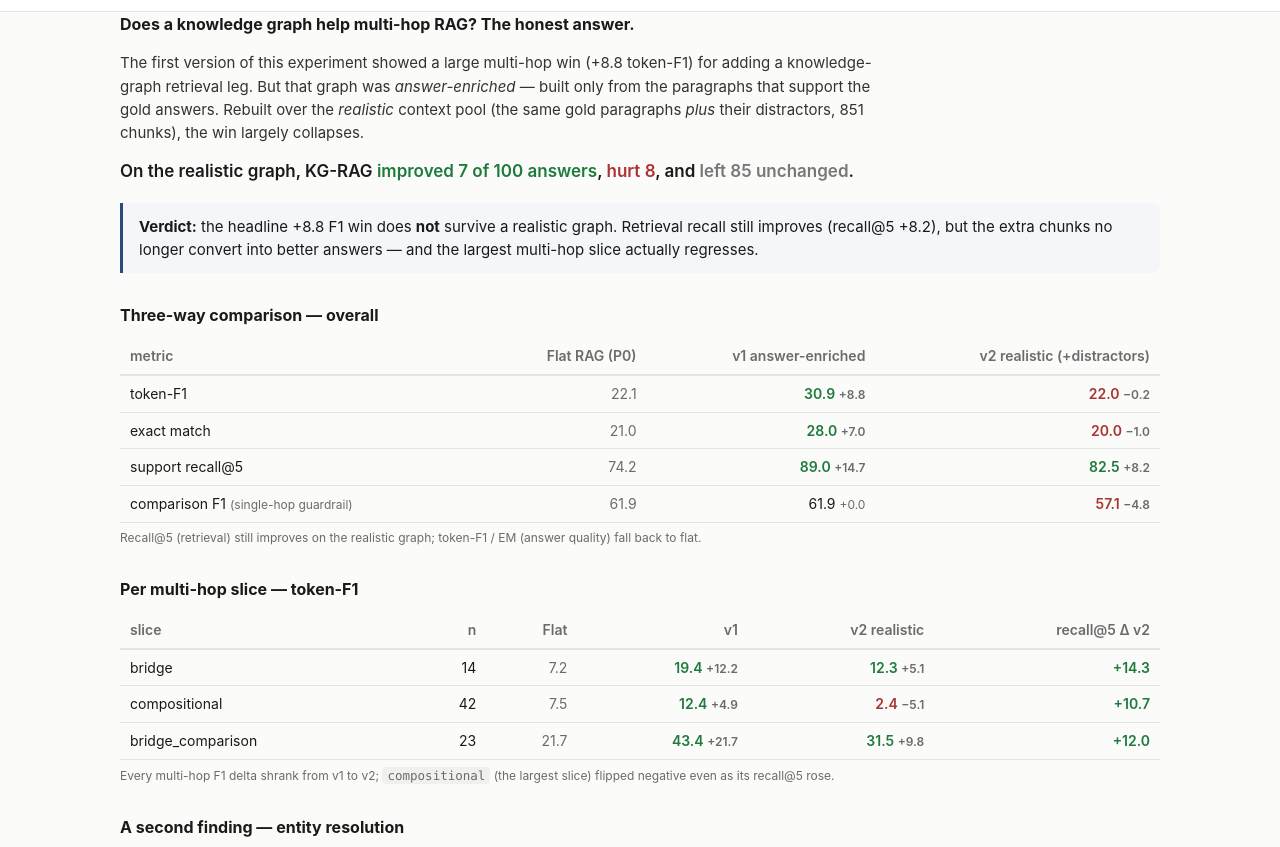
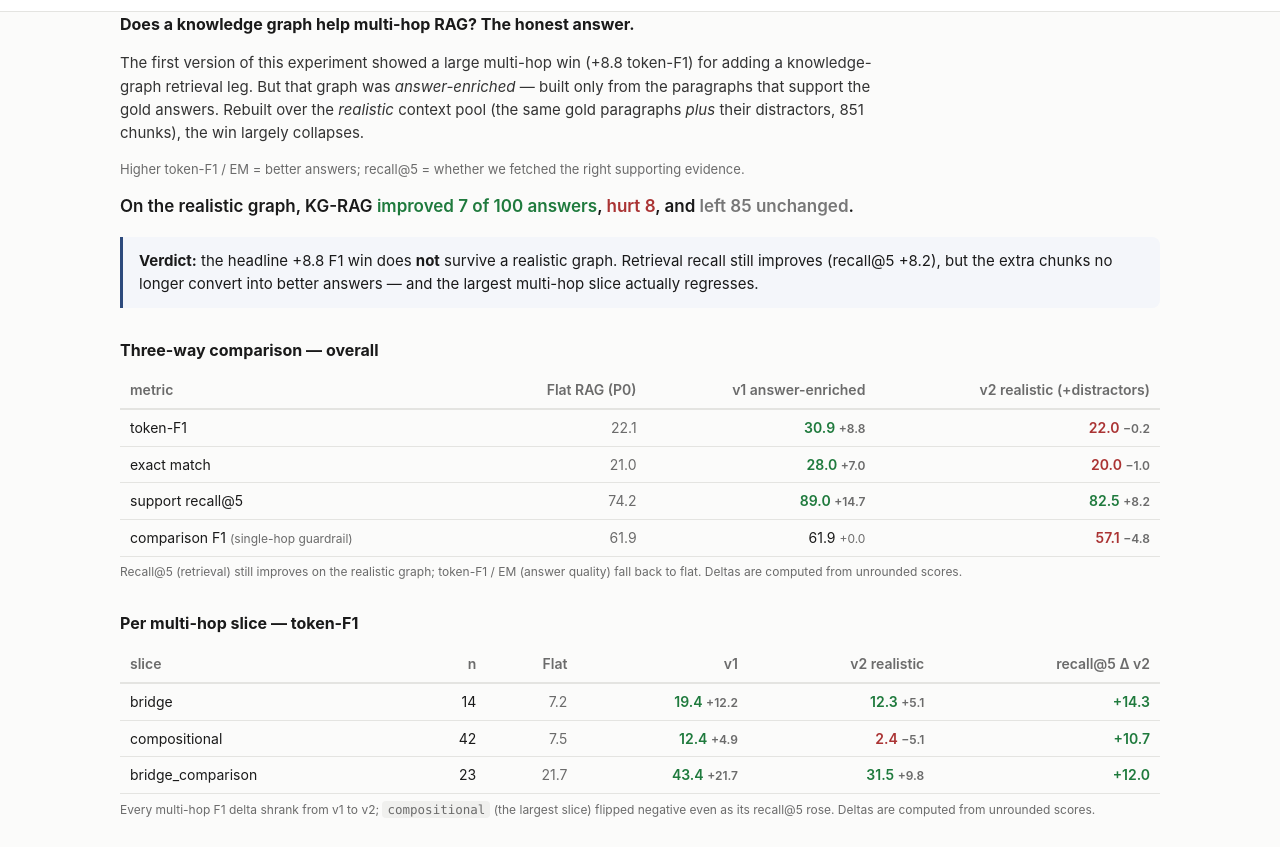
Before and after one commit to rkendev/kg-rag-multihop, a plain HTML site: page docs/index.html in a window 1280 px wide. Shown: the part 53-900 px from the top of the page. Drawn offline with Linux system fonts and the light colour scheme.

Commit message:
Explorer: add plain-language metric line and unrounded-delta note

```diff
--- a/docs/index.html
+++ b/docs/index.html
@@ -124,6 +124,9 @@
     paragraphs that support the gold answers. Rebuilt over the <em>realistic</em> context pool
     (the same gold paragraphs <em>plus</em> their distractors, 851 chunks), the win largely collapses.
   </p>
+  <p class="note">
+    Higher token-F1 / EM = better answers; recall@5 = whether we fetched the right supporting evidence.
+  </p>
 
   <div class="bigstat" id="bigstat">&nbsp;</div>
 
@@ -152,7 +155,7 @@
         <td>61.9 <span class="delta">+0.0</span></td>
         <td class="loss">57.1 <span class="delta">−4.8</span></td></tr>
     </tbody>
-    <caption>Recall@5 (retrieval) still improves on the realistic graph; token-F1 / EM (answer quality) fall back to flat.</caption>
+    <caption>Recall@5 (retrieval) still improves on the realistic graph; token-F1 / EM (answer quality) fall back to flat. Deltas are computed from unrounded scores.</caption>
   </table>
 
   <h2>Per multi-hop slice — token-F1</h2>
@@ -174,7 +177,7 @@
         <td class="win">31.5 <span class="delta">+9.8</span></td>
         <td class="win">+12.0</td></tr>
     </tbody>
-    <caption>Every multi-hop F1 delta shrank from v1 to v2; <code>compositional</code> (the largest slice) flipped negative even as its recall@5 rose.</caption>
+    <caption>Every multi-hop F1 delta shrank from v1 to v2; <code>compositional</code> (the largest slice) flipped negative even as its recall@5 rose. Deltas are computed from unrounded scores.</caption>
   </table>
 
   <h2>A second finding — entity resolution</h2>
```
Also changed, not shown: 1 other file.
